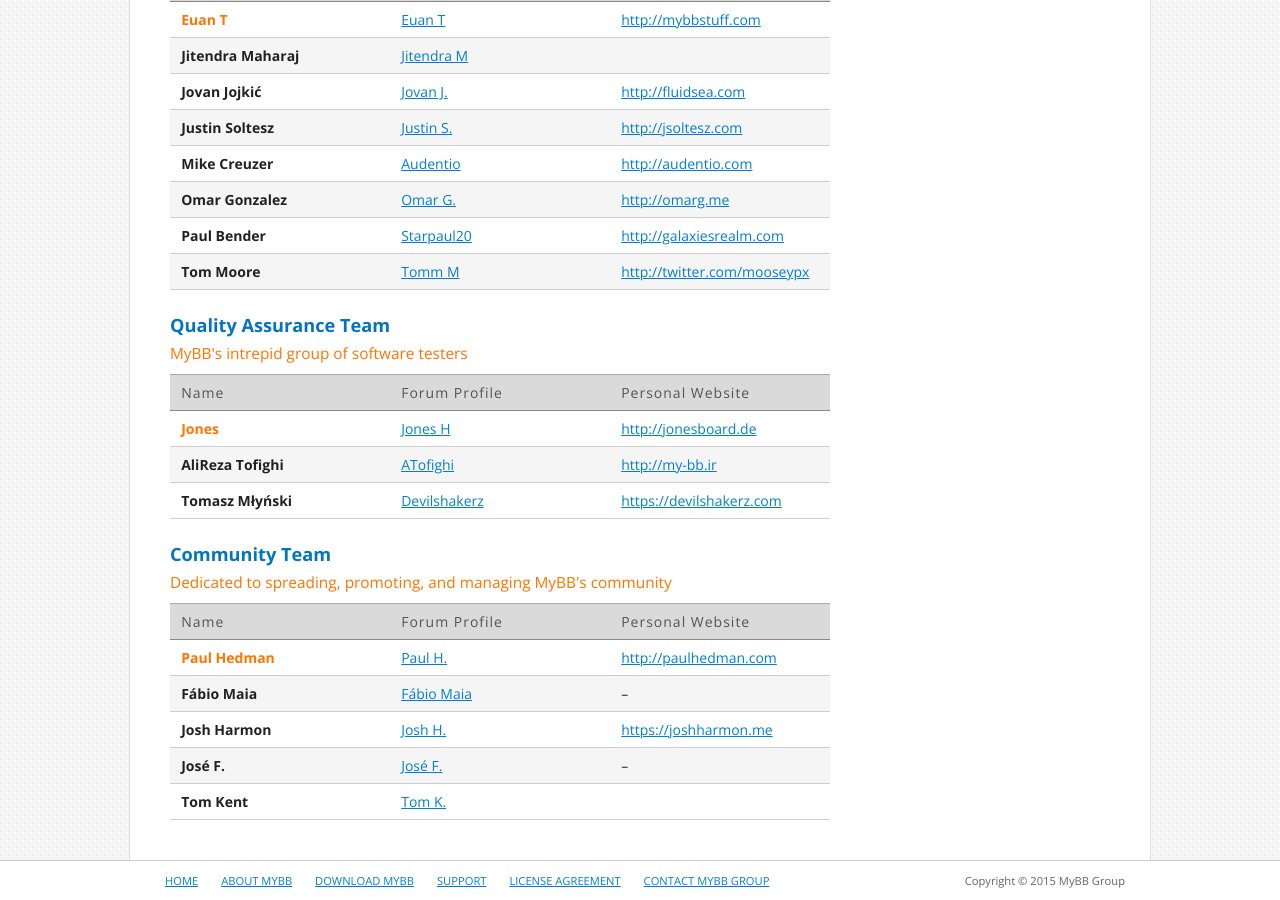
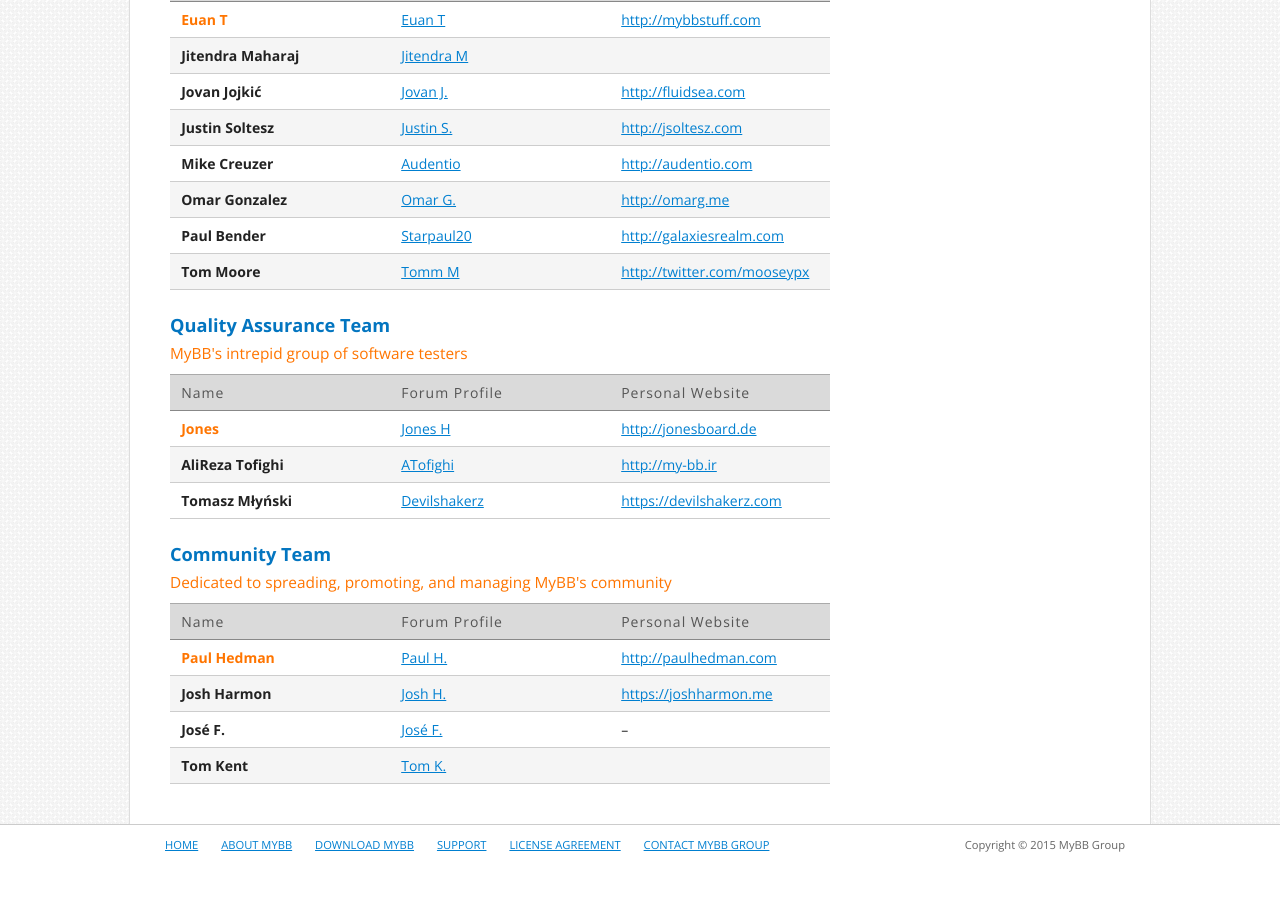
Before and after one commit to mybb/mybb.com, a Jekyll site: the page built from about/team.html, in a window 1280 px wide and 900 px high, scrolled down 1086 px. Built offline with Jekyll 4.4.1, drawn with Linux system fonts in a browser that asks for light colours; nearby versions of some CDN libraries; Markdown is read by kramdown in place of the engine named in the settings; after the commit the page ends 1950 px from its top, so only the background shows below that.

Commit message:
Remove Fábio (faviouz)

```diff
--- a/_data/team_community.yml
+++ b/_data/team_community.yml
@@ -1,7 +1,3 @@
-- name: "Fábio Maia"
-  uid: 16693
-  username: "Fábio Maia"
-  website: ""
 - name: "José F."
   uid: 14772
   username: "José F."
```
